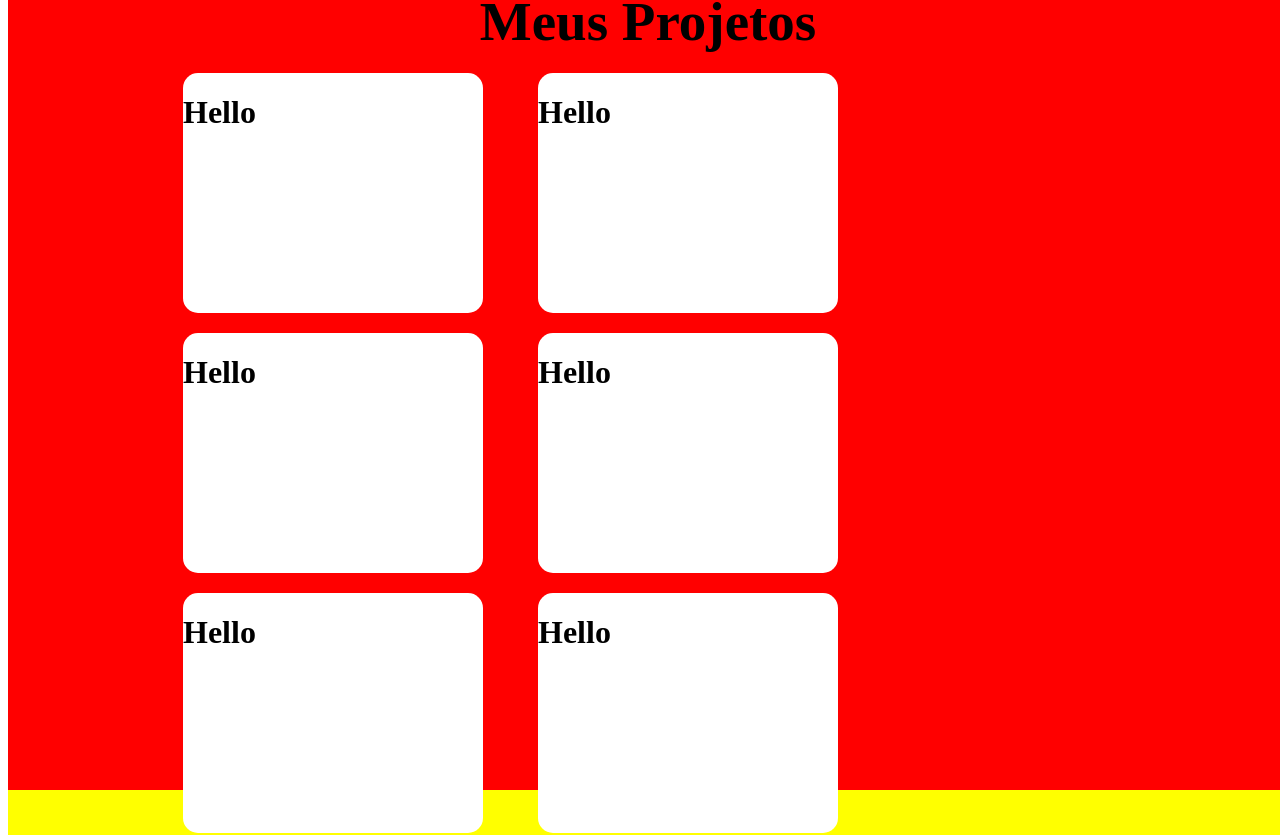
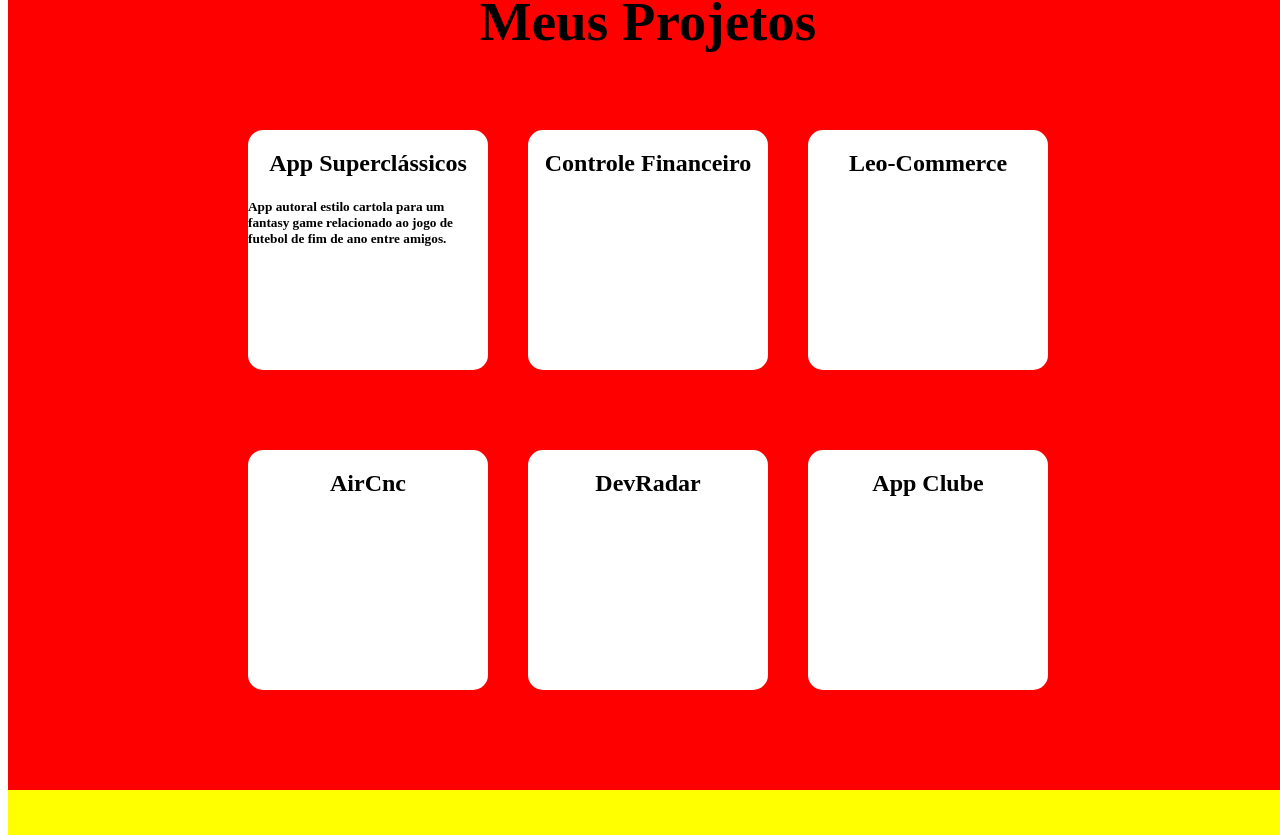
Before and after one commit to LeoRomanzoti/portfolio, a React (Create React App) app: page / in a window 1280 px wide. Shown: the part 1655-2490 px from the top of the page. Built offline with nearby package versions, Linux system fonts and the light colour scheme.

Commit message:
criando Card Project

```diff
--- a/src/App.js
+++ b/src/App.js
@@ -11,6 +11,8 @@ import {
     Index,
     Projects,
     Skills,
+    SubTitleCard,
+    TitleCard,
     TitleProject,
 } from "./style";
 import GlobalStyle from "./styles/global";
@@ -66,22 +68,29 @@ const App = () => {
                     <TitleProject>Meus Projetos</TitleProject>
                     <Center>
                         <CardProject>
-                            <h1>Hello</h1>
+                            <TitleCard>App Superclássicos</TitleCard>
+                            <SubTitleCard>
+                                App autoral estilo cartola para um fantasy game
+                                relacionado ao jogo de futebol de fim de ano
+                                entre amigos.
+                            </SubTitleCard>
                         </CardProject>
                         <CardProject>
-                            <h1>Hello</h1>
+                            <TitleCard>Controle Financeiro</TitleCard>
                         </CardProject>
                         <CardProject>
-                            <h1>Hello</h1>
+                            <TitleCard>Leo-Commerce</TitleCard>
+                        </CardProject>
+                    </Center>
+                    <Center>
+                        <CardProject>
+                            <TitleCard>AirCnc</TitleCard>
                         </CardProject>
                         <CardProject>
-                            <h1>Hello</h1>
+                            <TitleCard>DevRadar</TitleCard>
                         </CardProject>
                         <CardProject>
-                            <h1>Hello</h1>
-                        </CardProject>
-                        <CardProject>
-                            <h1>Hello</h1>
+                            <TitleCard>App Clube</TitleCard>
                         </CardProject>
                     </Center>
                 </Projects>
--- a/src/style.js
+++ b/src/style.js
@@ -75,22 +75,32 @@ export const TitleProject = styled.h1`
     font-size: 55px;
     justify-content: center;
     align-items: center;
-    margin-bottom: 10px;
 `;
 
 export const CardProject = styled.div`
-    display: inline-block;
     background-color: white;
-    width: 300px;
+    width: 240px;
     height: 240px;
-    margin: 10px;
     border-radius: 15px;
-    margin-left: 45px;
+    margin: 20px;
 `;
 
 export const Center = styled.div`
-    margin: 0 130px 0 130px;
-    align-content: center;
+    display: flex;
+    width: 100vw;
+    height: 40vh;
     justify-content: center;
     align-items: center;
 `;
+
+export const TitleCard = styled.h2`
+    display: flex;
+    justify-content: center;
+    align-items: center;
+`;
+
+export const SubTitleCard = styled.h5`
+    display: flex;
+    justify-content: center;
+    align-items: center;
+`;
```
